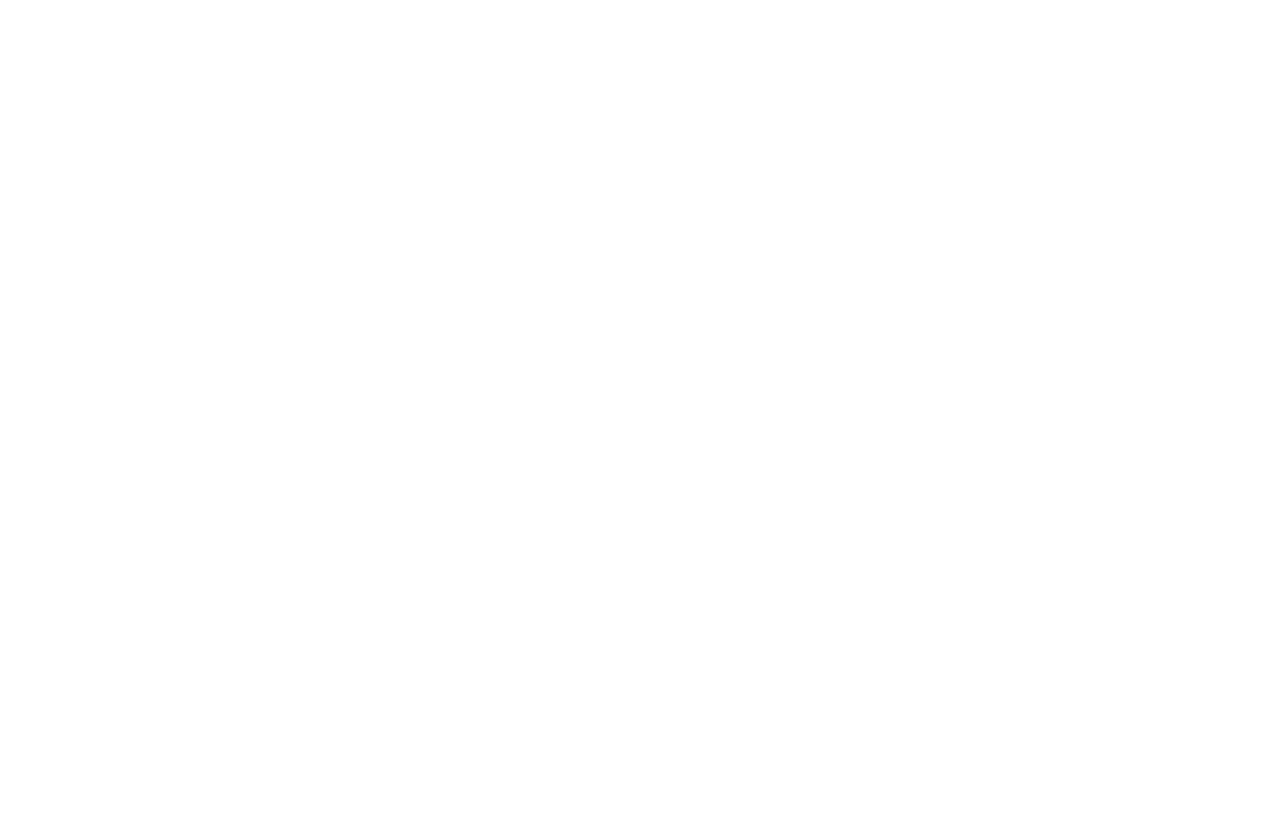
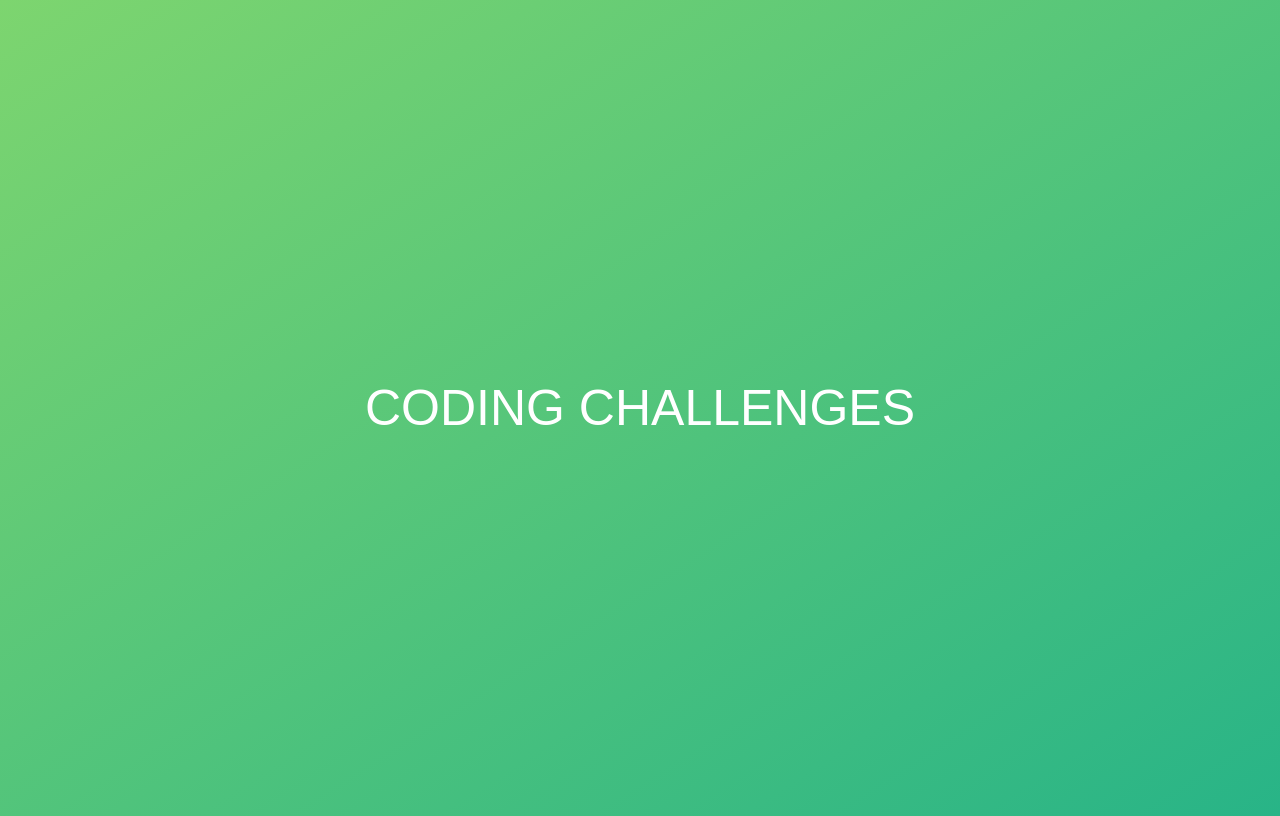
Before and after one commit to Omared250/javaScript-challenges, a plain HTML site: page secondChallenge/index.html in a window 1280 px wide. Drawn offline with Linux system fonts and the light colour scheme.

Commit message:
styling html

```diff
--- a/secondChallenge/index.html
+++ b/secondChallenge/index.html
@@ -6,7 +6,25 @@
     <meta name="viewport" content="width=device-width, initial-scale=1.0">
     <title>SecondChallenge</title>
 </head>
+<style>
+    body {
+        height: 100vh;
+        display: flex;
+        align-items: center;
+        background: linear-gradient(to top left, #28b487, #7dd56f);
+      }
+    p {
+        font-family: sans-serif;
+        font-size: 50px;
+        line-height: 1.3;
+        width: 100%;
+        padding: 30px;
+        text-align: center;
+        color: white;
+      }
+</style>
 <body>
+    <p>CODING CHALLENGES</p>
     <script src="script.js"></script>
 </body>
 </html>
```
